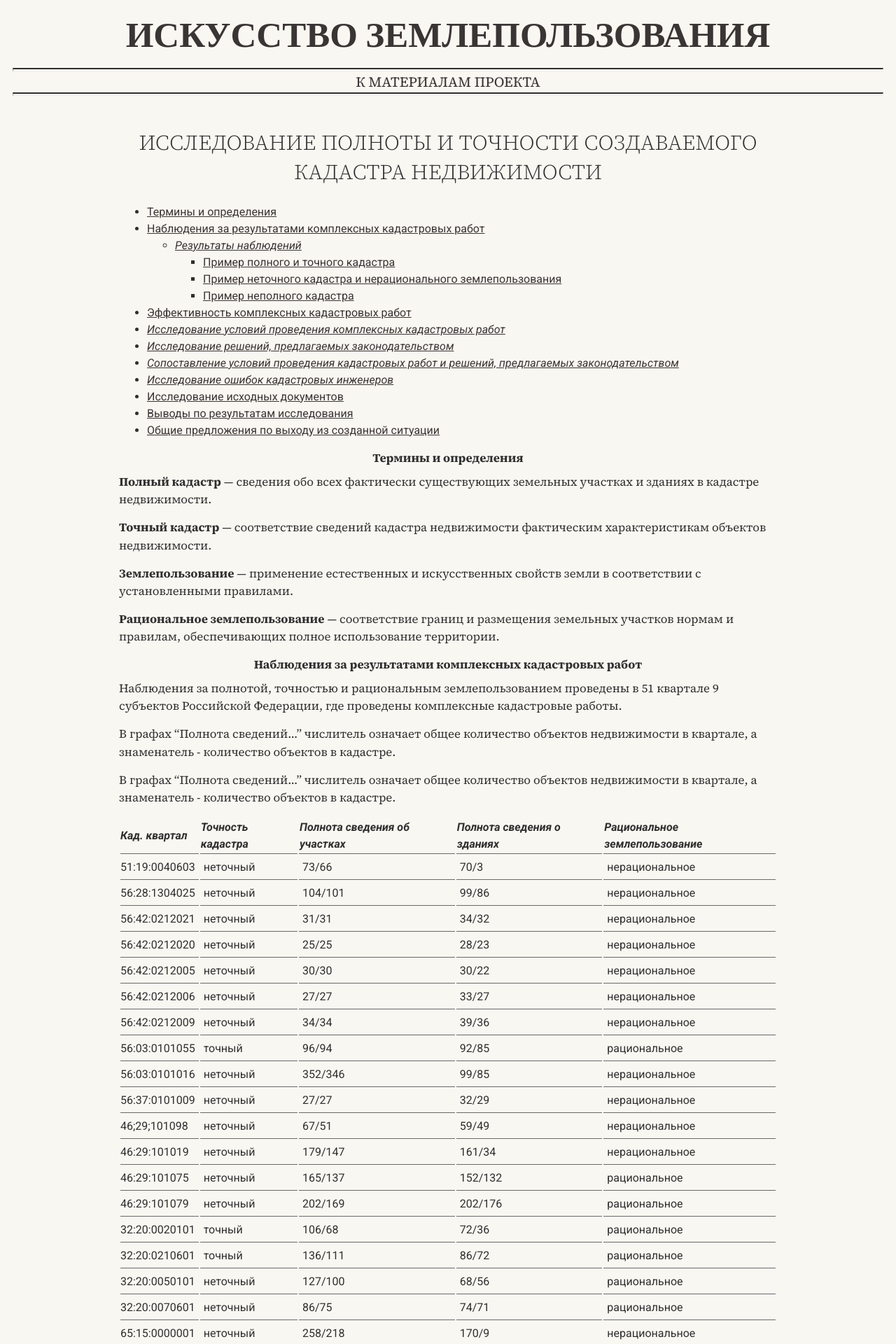
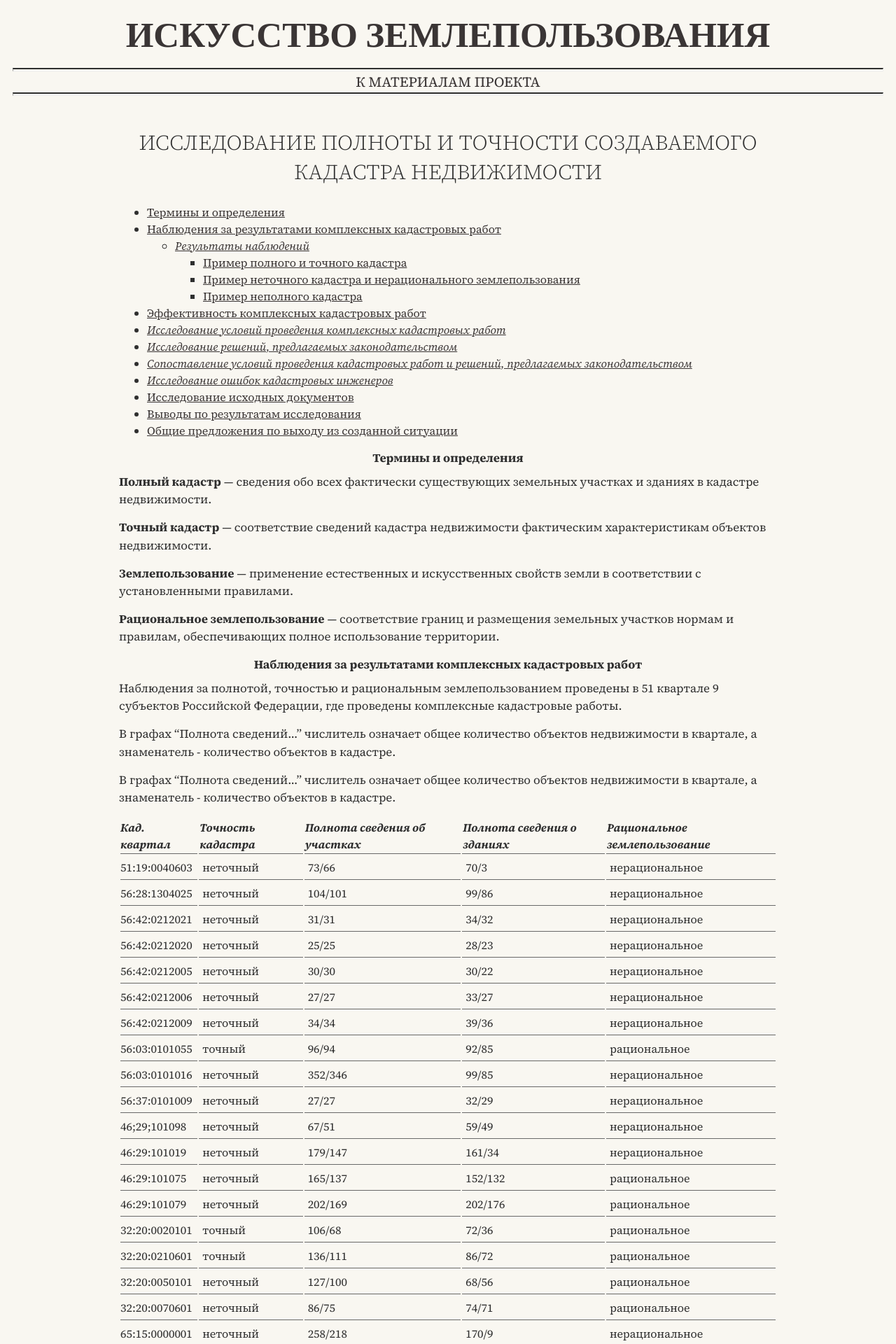
Before and after one commit to SergSi/land-use-art, a Jekyll site: the page built from _materials/2023-11-27-report-kkr.md, in a window 1280 px wide. Shown: the top 1920 px of the page at 70% size. Built offline with Jekyll 4.4.1, drawn with Linux system fonts in a browser that asks for light colours; some web fonts are replaced.

Commit message:
Update font

```diff
--- a/_layouts/doc.html
+++ b/_layouts/doc.html
@@ -3,8 +3,10 @@
   <head>
     {% include header.html %}
     <style>
+    .book {
+      font-family: 'Source Serif 4', serif;
+    }
      p, h1, h2, h3 {
-      font-family: 'Source Serif 4', serif;
       font-size: 105%;}
      h1, h2, h3 {
         line-height: 140%;
--- a/assets/css/style.css
+++ b/assets/css/style.css
@@ -9,6 +9,7 @@
 @import url('https://fonts.googleapis.com/css2?family=Fira+Sans:ital,wght@0,100;0,200;0,300;0,400;0,500;0,600;0,700;0,800;0,900;1,100;1,200;1,300;1,400;1,500;1,600;1,700;1,800;1,900&family=Merriweather:ital,wght@0,300;0,400;0,700;0,900;1,300;1,400;1,700&display=swap');
 @import url('https://fonts.googleapis.com/css2?family=Roboto:ital,wght@0,100;0,300;0,400;0,500;0,700;0,900;1,100;1,300;1,400;1,500;1,700;1,900&display=swap');
 @import url('https://fonts.googleapis.com/css2?family=Arsenal:ital,wght@0,400;0,700;1,400;1,700&display=swap');
+@import url('https://fonts.googleapis.com/css2?family=Spectral:ital,wght@0,200;0,300;0,400;0,500;0,600;0,700;0,800;1,200;1,300;1,400;1,500;1,600;1,700;1,800&display=swap');
 
 /*
 font-family: 'Balsamiq Sans', cursive;
@@ -27,6 +28,7 @@
 font-family: 'Roboto', sans-serif;
 font-family: 'Roboto Condensed', sans-serif;
 font-family: 'Arsenal', sans-serif;
+font-family: 'Spectral', serif;
 */
 
 /*
```
